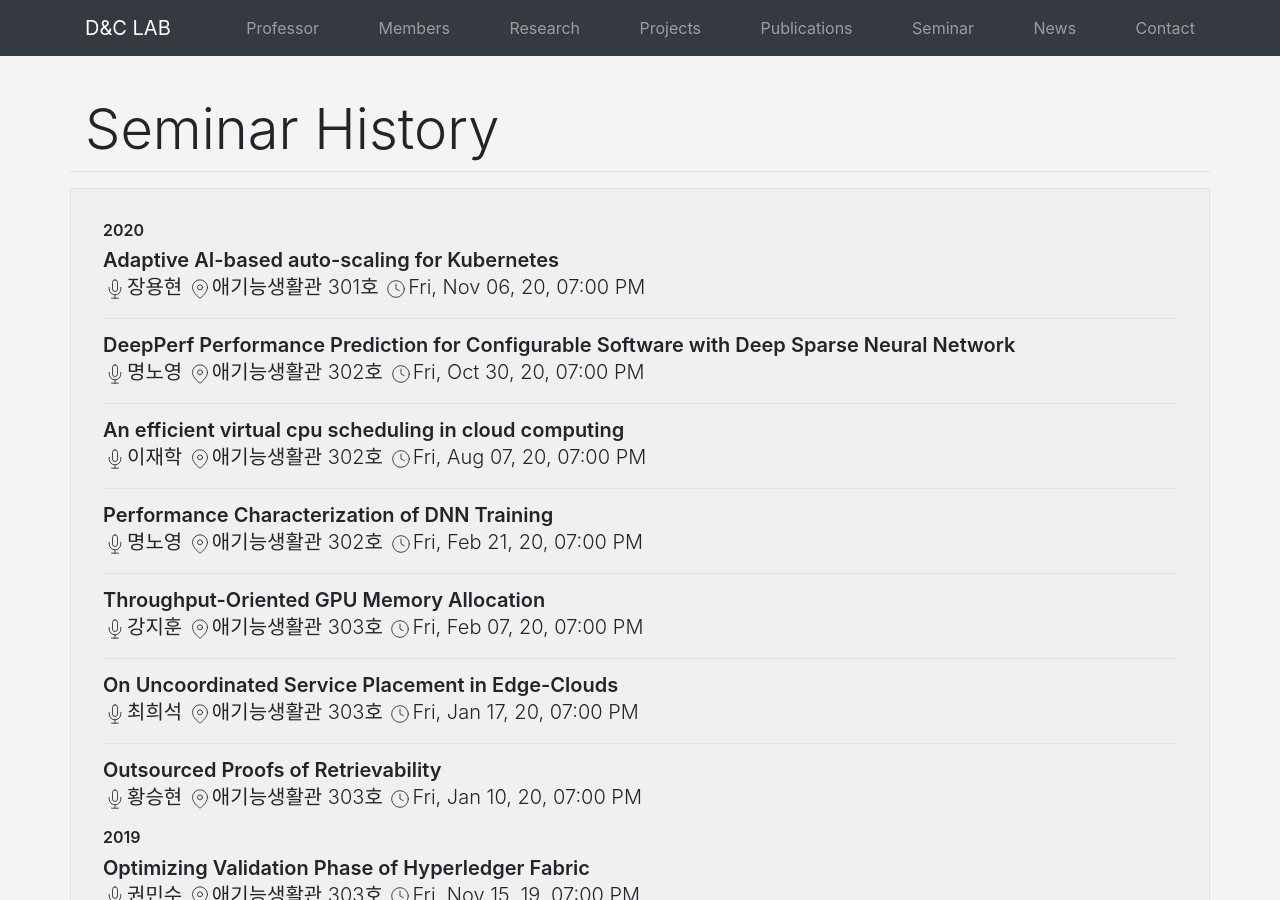
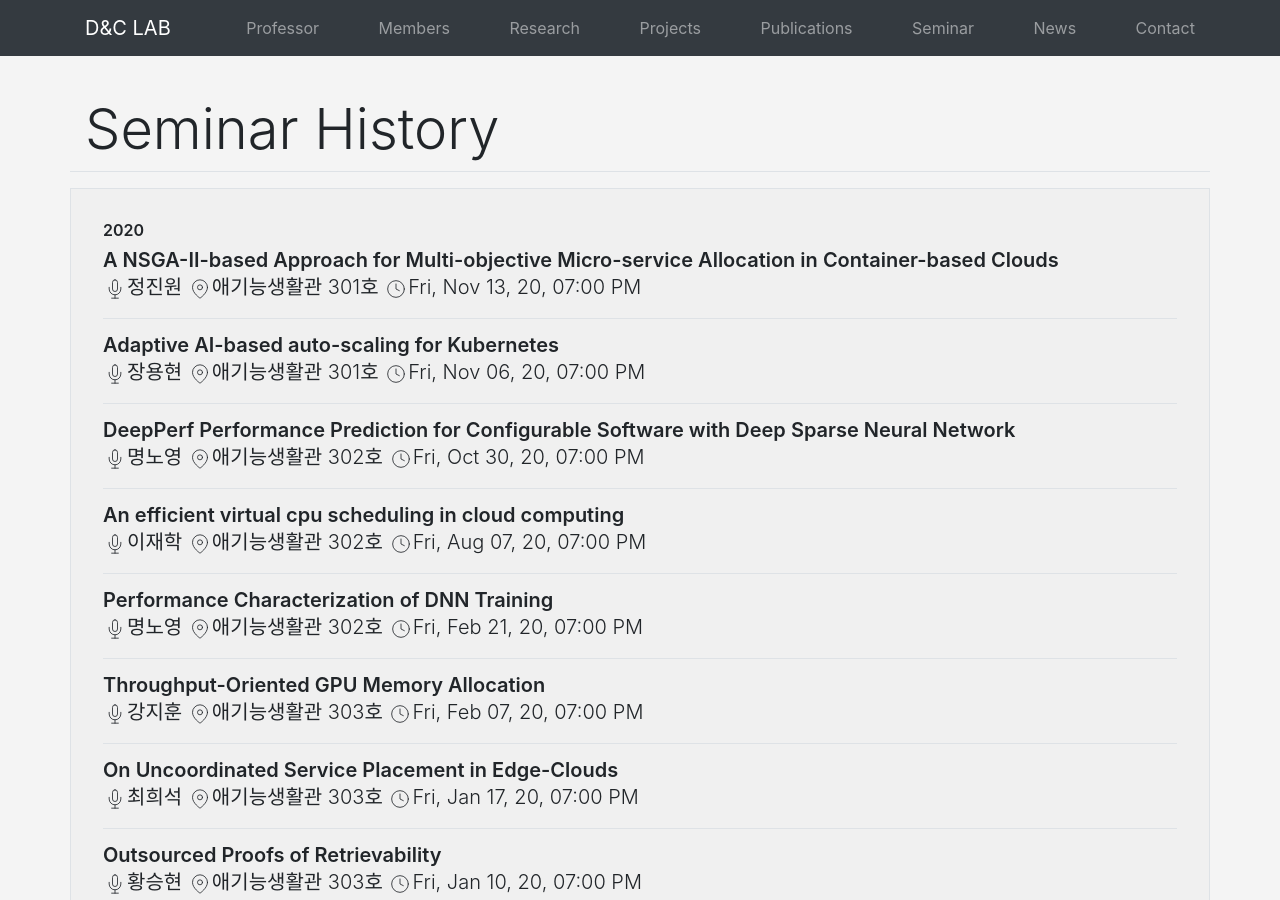
Before and after one commit to KU-Cloud/ku-cloud.github.io, a Jekyll site: the page built from seminar history.html, in a window 1280 px wide and 900 px high. Built offline with Jekyll 4.4.1, drawn with Linux system fonts in a browser that asks for light colours.

Commit message:
update seminars

```diff
--- a/_data/seminars.yaml
+++ b/_data/seminars.yaml
@@ -651,3 +651,7 @@
   date: 2020-11-06T19:00:00.000+0900
   speacker: 장용현
   location: 애기능생활관 301호
+- title: 'A NSGA-II-based Approach for Multi-objective Micro-service Allocation in Container-based Clouds'
+  date: 2020-11-13T19:00:00.000+0900
+  speacker: 정진원
+  location: 애기능생활관 301호
```
